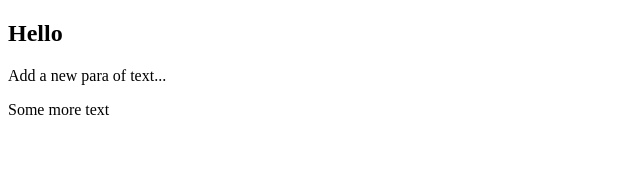
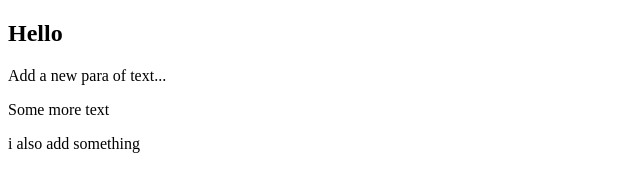
Before and after one commit to geekhub-js-2014/scaling-octo-meme, a plain HTML site: page index.html in a window 1280 px wide. Shown: the whole page, without its empty margins (0-640 px from the left). Drawn offline with Linux system fonts and the light colour scheme.

Commit message:
add smore more

```diff
--- a/index.html
+++ b/index.html
@@ -8,5 +8,6 @@
     <h2>Hello</h2>
     <p>Add a new para of text...</p>
     <p>Some more text</p>
+    <p>i also add something</p>
 </body>
 </html>
```
